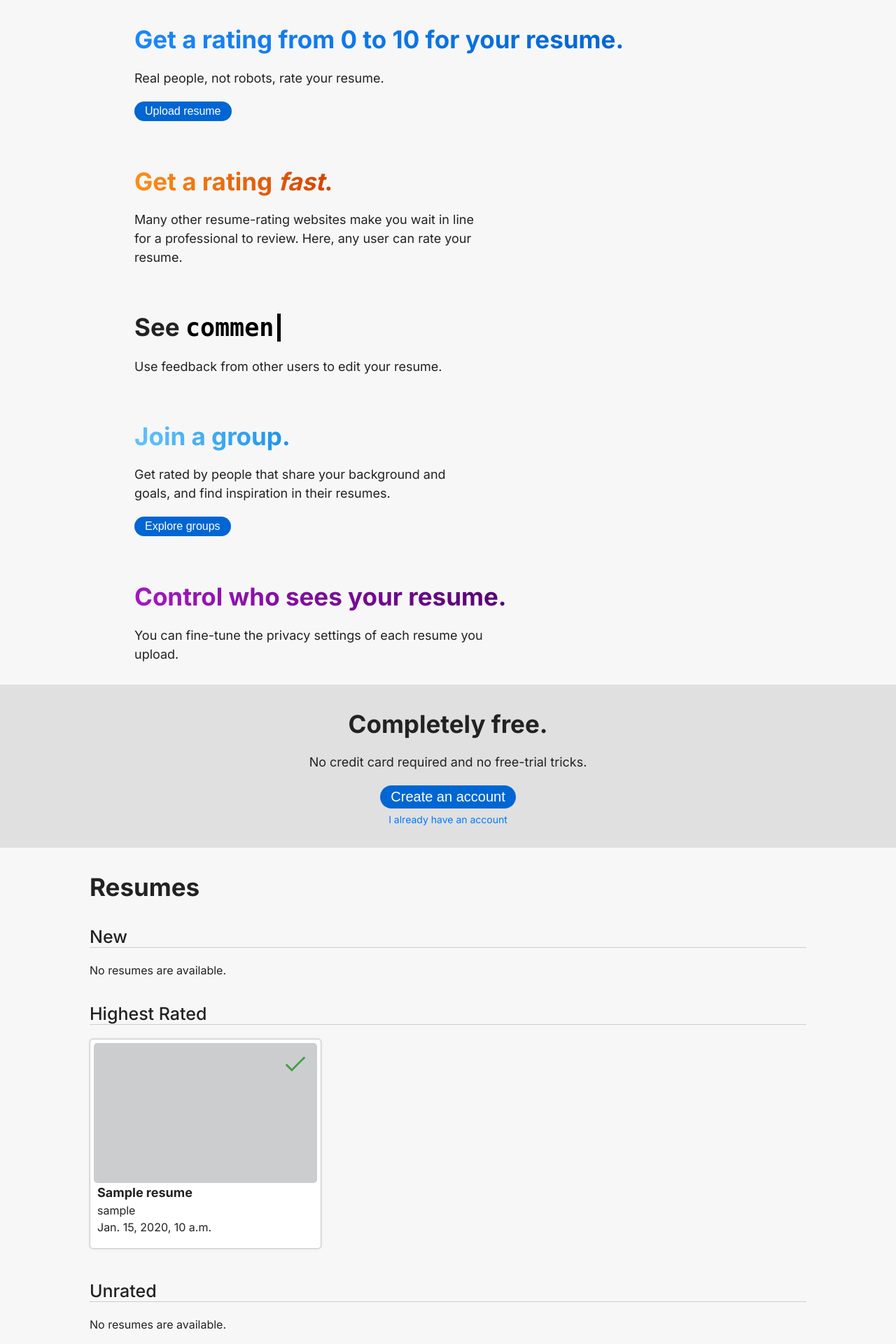
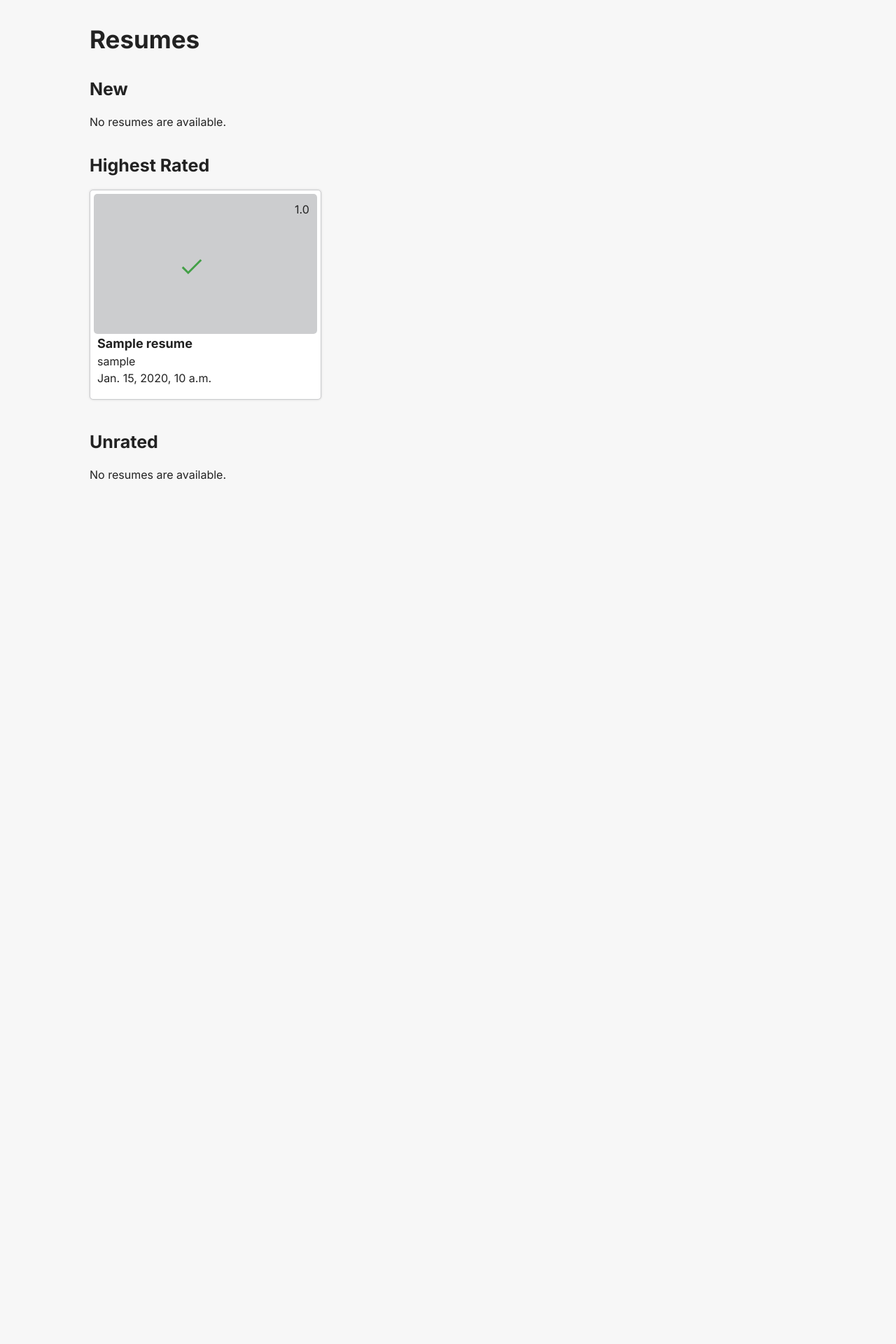
Before and after one commit to zgstumpf/ratemyresume, a Django app: page / in a window 1280 px wide. Shown: the part 46-1966 px from the top of the page at 70% size. After the commit the page ends 731 px from the top, so only its background shows below. Run offline with Django 5.2, Linux system fonts and the light colour scheme; a user stored in the database is signed in; tables that the repository leaves empty hold one stand-in row (values such as "Sample post"); some libraries are stand-ins or nearby versions; some web fonts are replaced.

Commit message:
got avg rating on resume card

```diff
--- a/resumes/templates/resumes/index.html
+++ b/resumes/templates/resumes/index.html
@@ -7,9 +7,8 @@
     <script src="{% static 'resume_card.js' %}"></script>
 {% endblock %}
 
-{% if not user.is_authenticated %}
-    {% block heros %}
-
+{% block heros %}
+    {% if not user.is_authenticated %}
         <div class="hero">
             <div class="hero-title gradient-blue">Get a rating from 0 to 10 for your resume.</div>
             <div class="hero-text">Real people, not robots, rate your resume.</div>
@@ -46,8 +45,9 @@
             <a class="btn-alt-option" href="{% url 'login' %}">I already have an account</a>
         </div>
 
-    {% endblock %}
-{% endif %}
+
+    {% endif %}
+{% endblock %}
 
 {% block content %}
 
@@ -57,7 +57,7 @@
 {% if new_resumes %}
     <div class="resume-card-container">
         {% for resume in new_resumes %}
-            {% include 'resume_card.html' with resume_id=resume.id user_id=resume.user.id user=resume.user resume_name=resume.name hasUserRated=resume.hasUserRated created_at=resume.created_at %}
+            {% include 'resume_card.html' with resume_id=resume.id user_id=resume.user.id user=resume.user resume_name=resume.name hasUserRated=resume.hasUserRated created_at=resume.created_at avgRating=resume.avgRating %}
         {% endfor %}
     </div>
 {% else %}
@@ -69,7 +69,7 @@
 {% if highest_rated_resumes %}
     <div class="resume-card-container">
         {% for resume in highest_rated_resumes %}
-            {% include 'resume_card.html' with resume_id=resume.id user_id=resume.user.id user=resume.user resume_name=resume.name hasUserRated=resume.hasUserRated created_at=resume.created_at %}
+            {% include 'resume_card.html' with resume_id=resume.id user_id=resume.user.id user=resume.user resume_name=resume.name hasUserRated=resume.hasUserRated created_at=resume.created_at avgRating=resume.avgRating %}
         {% endfor %}
     </div>
 {% else %}
--- a/resumes/views.py
+++ b/resumes/views.py
@@ -36,6 +36,7 @@ def index(request):
 
     new_resumes = Resume.objects.filter(created_at__gte = timezone.now() - timedelta(hours=72))
     new_resumes = [r for r in new_resumes if isUserPermittedToViewResume(request.user, r)]
+    new_resumes = attachAvgAndNumRatings(new_resumes)
     new_resumes = attach_has_user_rated(request.user, new_resumes)
 
 
@@ -51,6 +52,7 @@ def index(request):
     # Unrated resumes are the ones that have been left unrated for a while
     ).exclude(created_at__gte = timezone.now() - timedelta(hours=72))
     unrated_resumes = [r for r in unrated_resumes if isUserPermittedToViewResume(request.user, r)]
+    unrated_resumes = attachAvgAndNumRatings(unrated_resumes)
     unrated_resumes = attach_has_user_rated(request.user, unrated_resumes)
 
 
@@ -60,10 +62,11 @@ def index(request):
         )
     ).exclude(ratings__isnull=True
     ).annotate(avg_rating=Avg('ratings')
-    ).order_by('-avg_rating'
+    ).order_by('-avg_rating')
+    highest_rated_resumes = [r for r in highest_rated_resumes if isUserPermittedToViewResume(request.user, r)]
     # Get 30 highest rated so there is a cutoff, which will be needed if we ever do pagination
-    )[:30]
-    highest_rated_resumes = [r for r in highest_rated_resumes if isUserPermittedToViewResume(request.user, r)]
+    highest_rated_resumes = highest_rated_resumes[:30]
+    highest_rated_resumes = attachAvgAndNumRatings(highest_rated_resumes)
     highest_rated_resumes = attach_has_user_rated(request.user, highest_rated_resumes)
 
 
@@ -260,7 +263,7 @@ def attachAvgAndNumRatings(resumes):
         numRatings = len(ratings)
         if numRatings > 0:
             ratingsValues = [rating.value for rating in ratings]
-            avgRating = round(sum(ratingsValues) / len(ratingsValues),2)
+            avgRating = round(sum(ratingsValues) / len(ratingsValues), 1)
         else:
             avgRating = None
         resume.avgRating = avgRating
--- a/static/base.css
+++ b/static/base.css
@@ -72,13 +72,14 @@ body {
 .page-header {
     font-size: 35px;
     font-weight: bold;
+    margin-top: 35px;
     margin-bottom: 20px;
-    margin-top: 35px;
 }
 
 .sub-header {
     font-size: 25px;
-    border-bottom: 1px solid #cccdcf;
+    font-weight: bold;
+    /* border-bottom: 1px solid #cccdcf; */
     margin-top: 35px;
     margin-bottom: 20px;
 }
@@ -259,10 +260,16 @@ button.darkblue-btn {
     margin: 0px 5px;
 }
 
-.resume-card-rated-checkmark {
+.resume-card-avgrating {
     position:absolute;
     top: 5%;
     right: 5%;
+}
+
+.resume-card-rated-checkmark {
+    position:absolute;
+    top: 30%;
+    right: 50%;
 }
 
 .group-card {
--- a/templates/resume_card.html
+++ b/templates/resume_card.html
@@ -5,12 +5,16 @@ In head:
 script src="% static 'resume_card.js' %"
 
 (Surround with brackets {})
-% include 'resume_card.html' with resume_id=resume.id user_id=resume.user.id user=resume.user resume_name=resume.name hasUserRated=resume.hasUserRated created_at=resume.created_at %
+% include 'resume_card.html' with resume_id=resume.id user_id=resume.user.id user=resume.user resume_name=resume.name hasUserRated=resume.hasUserRated created_at=resume.created_at avgRating=resume.avgRating %
 {% endcomment %}
 
 <div class="resume-card" data-detailsurl="{% url 'details' resume_id %}">
     <div class="resume-id" style="display:none" data-url="{% url 'get_resume_preview_image' resume_id %}"></div>
     <div class="resume-image-skeleton"></div>
+
+    {% if avgRating %}
+        <div class="resume-card-avgrating">{{ avgRating }}</div>
+    {% endif %}
 
     {% if hasUserRated %}
         <div class="resume-card-rated-checkmark" >
```
Lines whose indentation alone changed are shown as unchanged.
